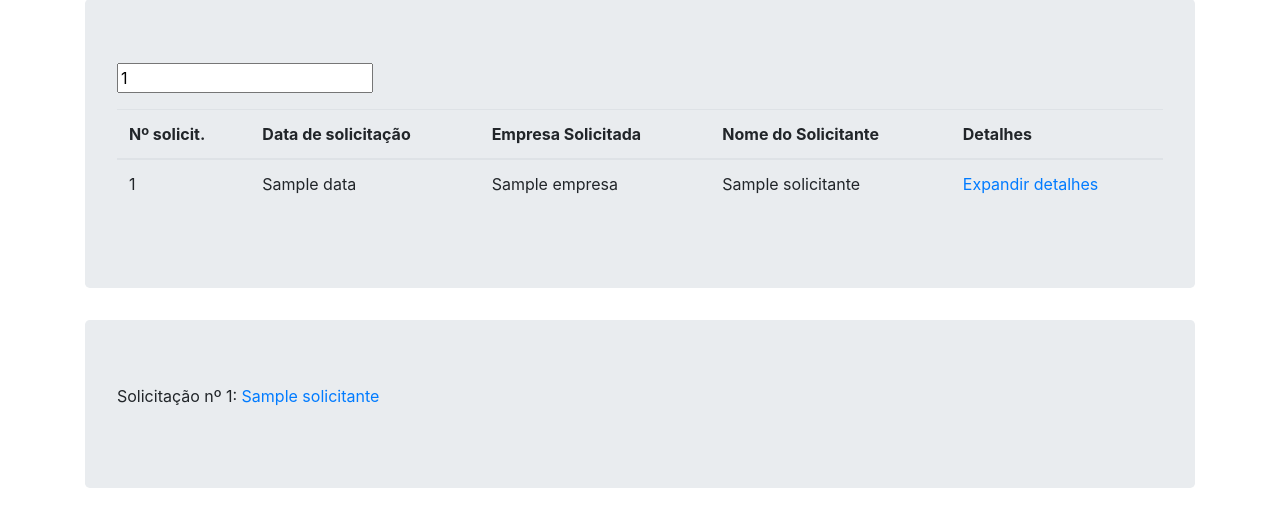
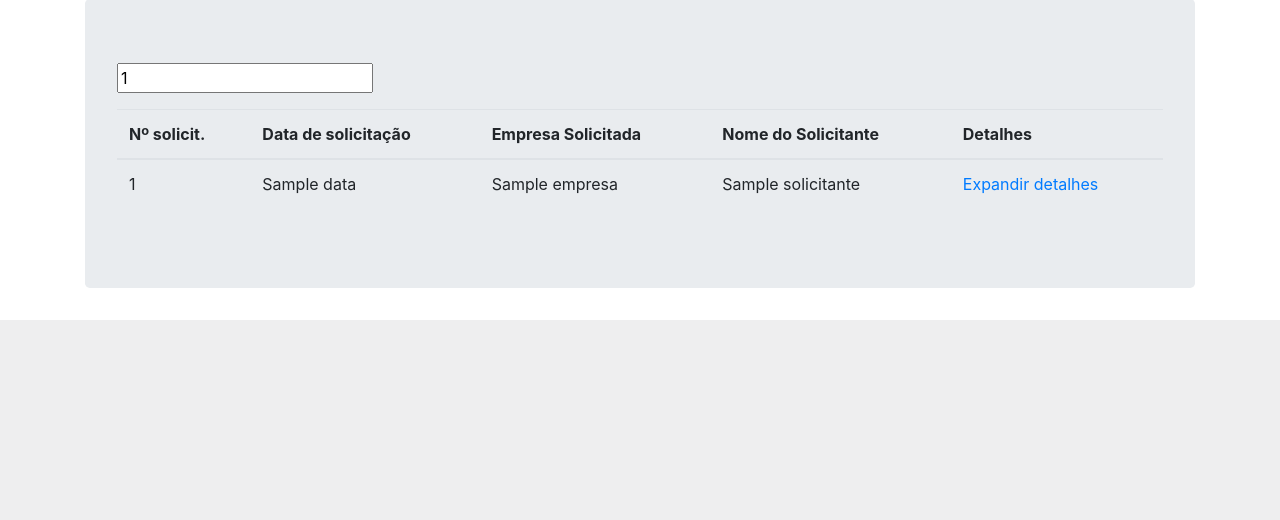
Before and after one commit to guiemi/motoboy-app, a Django app: template solicitacao/templates/index.html in a window 1280 px wide. Shown: the part 839-1359 px from the top of the page. After the commit the page ends 1159 px from the top, so only its background shows below. Run offline with Django 3.2, Linux system fonts and the light colour scheme; data comes from the database, SQL or seed files in the repository; the template is opened without the code that fills it: values that come from a table or form of the project are taken from there, most other values are stand-ins (such as "Sample title", 1, 10 or a date in 2020); parts of the project's set-up code (start-up, migrations or seed data) failed here and were passed over; some libraries are stand-ins or nearby versions.

Commit message:
Remove um bloco redundante de código que não é mais usado.

```diff
--- a/solicitacao/templates/index.html
+++ b/solicitacao/templates/index.html
@@ -105,12 +105,6 @@
                     </tbody>
                 </table>
             </div>
-
-            <div class="jumbotron">
-                {% for solicitacao in solicitacoes %}
-                <p> Solicitação nº {{ solicitacao.pk }}: <a href="{% url 'detalhes_solicitacao' pk=solicitacao.pk %}">{{solicitacao.solicitante}}</a></p>
-                {% endfor %}
-            </div>
         </div>
 
 
```
